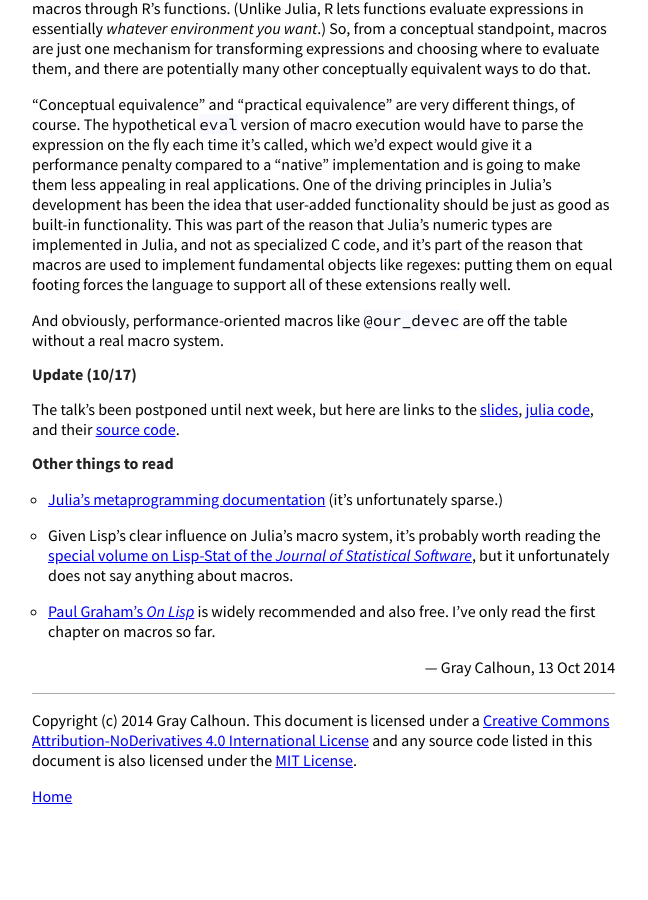
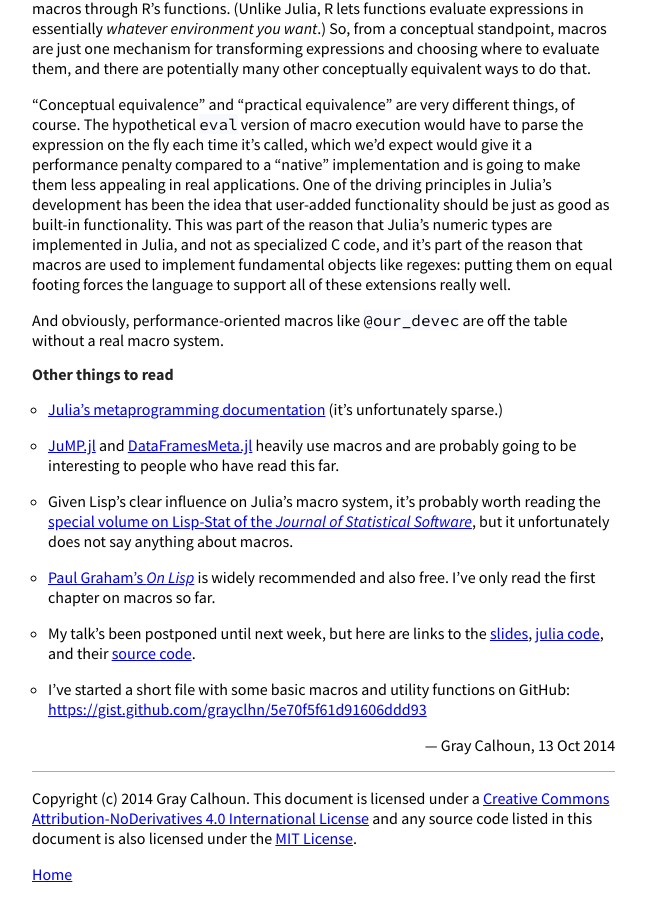
Before and after one commit to mmkuang/grayclhn.github.io, a Jekyll site: the page built from notes/_posts/2014-10-13-julia-macros.md, in a window 1280 px wide and 900 px high, scrolled down 7713 px. Shown: the whole window, without its empty margins (0-648 px from the left). Built offline with Jekyll 4.4.1, drawn with Linux system fonts in a browser that asks for light colours; Markdown is read by kramdown in place of the engine named in the settings; before the commit the page ends 8535 px from its top, so only the background shows below that.

Commit message:
Add links to a new metaprogramming gist

```diff
--- a/notes/_posts/2014-10-13-julia-macros.md
+++ b/notes/_posts/2014-10-13-julia-macros.md
@@ -493,16 +493,13 @@ well.
 And obviously, performance-oriented macros like `@our_devec` are off
 the table without a real macro system.
 
-## Update (10/17)
-The talk's been postponed until next week, but here are links to the
-[slides]({{ site.url }}/dl/macros_etc.pdf),
-[julia code]({{ site.url }}/dl/macros_etc.jl), and
-their [source code](https://github.com/heike/stat590f/tree/master/macros).
-
 ## Other things to read
 
 * [Julia’s metaprogramming documentation][0] (it’s unfortunately
   sparse.)
+
+* [JuMP.jl][] and [DataFramesMeta.jl][] heavily use macros and are
+  probably going to be interesting to people who have read this far.
 
 * Given Lisp’s clear influence on Julia’s macro system, it’s probably
   worth reading the [special volume on Lisp-Stat of the *Journal of
@@ -511,6 +508,14 @@ their [source code](https://github.com/heike/stat590f/tree/master/macros).
 
 * [Paul Graham’s *On Lisp*][3] is widely recommended and also
   free. I’ve only read the first chapter on macros so far.
+
+* My talk's been postponed until next week, but here are links to the
+  [slides]({{ site.url }}/dl/macros_etc.pdf),
+  [julia code]({{ site.url }}/dl/macros_etc.jl), and
+  their [source code](https://github.com/heike/stat590f/tree/master/macros).
+
+* I've started a short file with some basic macros and utility
+  functions on GitHub: <https://gist.github.com/grayclhn/5e70f5f61d91606ddd93>
 
 [0]: http://julia.readthedocs.org/en/latest/manual/metaprogramming/
 [1]: http://www.jstatsoft.org/v13
@@ -521,6 +526,8 @@ their [source code](https://github.com/heike/stat590f/tree/master/macros).
 [6]: http://en.wikipedia.org/wiki/Regular_expression
 [7]: http://www.r-project.org/doc/Rnews/Rnews_2001-3.pdf#section*.31
 
+[JuMP.jl]: https://github.com/JuliaOpt/JuMP.jl
+[DataFramesMeta.jl]: https://github.com/JuliaStats/DataFramesMeta.jl
 [gist]: https://gist.github.com/grayclhn/2e43a628e67c007446e0
 [Match.jl]: https://matchjl.readthedocs.org/en/latest/
 [PatternDispatch.jl]: https://github.com/toivoh/PatternDispatch.jl
```
Also changed, not shown: index.md (+1 -0 lines).
